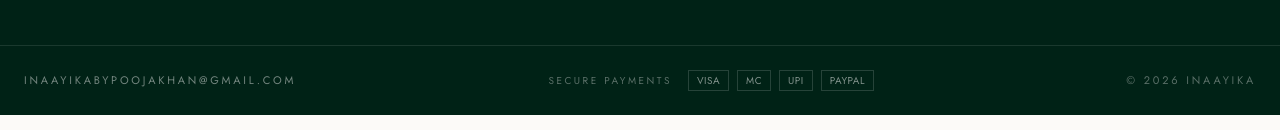
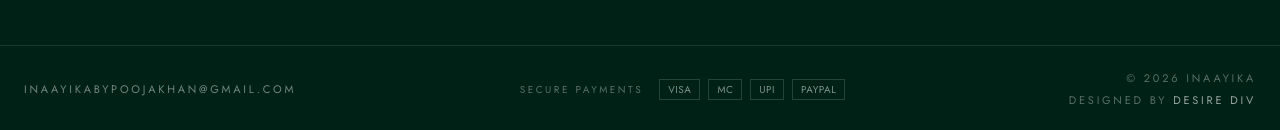
Before and after one commit to desirediv0/inaayika, a Next.js app in the folder client/: page / in a window 1280 px wide. Shown: the part 3440-3570 px from the top of the page. Built offline with nearby package versions, Linux system fonts and the light colour scheme; no server answers; a web font is replaced by a local one.

Commit message:
added a line

```diff
--- a/client/src/components/layout/Footer.jsx
+++ b/client/src/components/layout/Footer.jsx
@@ -225,9 +225,22 @@ export const Footer = () => {
               <span className="px-2 py-0.5 border border-white/15 text-[10px] text-white/50 tracking-wider">PAYPAL</span>
             </div>
 
-            {/* Right: Copyright */}
-            <div className="text-[11px] text-white/35 tracking-[0.25em] uppercase order-2 md:order-none">
-              © {new Date().getFullYear()} Inaayika
+            {/* Right: Copyright + Designed by credit */}
+            <div className="flex flex-col items-center md:items-end gap-1.5 order-2 md:order-none">
+              <div className="text-[11px] text-white/35 tracking-[0.25em] uppercase">
+                © {new Date().getFullYear()} Inaayika
+              </div>
+              <div className="text-[11px] text-white/35 tracking-[0.25em] uppercase">
+                Designed by{" "}
+                <a
+                  href="https://desirediv.com"
+                  target="_blank"
+                  rel="noopener"
+                  className="text-white/60 hover:text-[#D4AF37] transition-colors"
+                >
+                  Desire Div
+                </a>
+              </div>
             </div>
           </div>
         </div>
```
